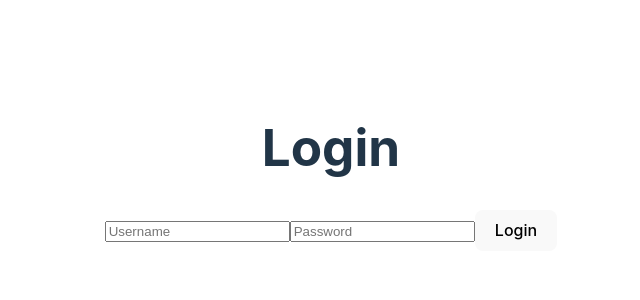
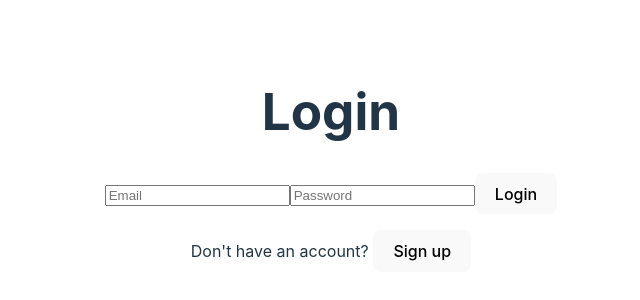
Before and after one commit to josephclaytonhansen/blog-jhd, a Vue app in the folder frontend/: page /login in a window 1280 px wide. Shown: the part 232-532 px from the top of the page, without its empty margins (309-949 px from the left). Built offline with nearby package versions, Linux system fonts and the light colour scheme.

Commit message:
buildbot: 4/26 21:19

```diff
--- a/frontend/src/components/login.vue
+++ b/frontend/src/components/login.vue
@@ -5,9 +5,14 @@ import { useToast } from "vue-toastification"
 const toast = useToast()
 import axios from 'axios'
 import { ref } from 'vue'
+import { useRouter } from 'vue-router'
+
+const router = useRouter()
 
 const username = ref('')
 const password = ref('')
+const displayName = ref('')
+const isRegistering = ref(false)
 
 const attemptLogin = () => {
     const store = userStore(pinia)
@@ -22,8 +27,8 @@ const attemptLogin = () => {
         headers: {
             'Content-Type': 'application/x-www-form-urlencoded',
             'Accept': 'application/json',
-            'Access-Control-Allow-Origin': '*'
-            }
+            },
+            withCredentials: true
         }
     let url = 'http://localhost:3720/user/login'
     try{
@@ -33,7 +38,7 @@ const attemptLogin = () => {
         if (response.data) {
             store.login(response.data)
             setTimeout(() => {
-                window.location.href = '/'
+                router.push('/')
             }, 2000)
         }
     })
@@ -45,15 +50,56 @@ const attemptLogin = () => {
 }
 }
 
+const registerUser = () => {
+    const store = userStore(pinia)
+    toast.info('Registering...')
+    let config = {
+        headers: {
+            'Content-Type': 'application/x-www-form-urlencoded',
+            'Accept': 'application/json',
+        },
+        withCredentials: true
+    }
+    let url = 'http://localhost:3720/user/create'
+    axios.post(url, {
+        email: username.value,
+        password: password.value,
+        displayName: displayName.value
+    }, config).then((response) => {
+        toast.success('Your registration was successful. Please check your email for verification.')
+        if (response.data) {
+            store.login(response.data)
+            setTimeout(() => {
+                router.push('/')
+            }, 2000)
+        }
+    }).catch((error) => {
+        toast.error(error.response.data.message || error.message || error.error || 'Error creating user')
+    })
+}
+
+const showRegister = () => {
+    isRegistering.value = true
+}
+
+const showLogin = () => {
+    isRegistering.value = false
+}
+
 </script>
 
 <template>
     <div>
         <h1>Login</h1>
-        <form @submit.prevent="attemptLogin">
-            <input type="text" v-model="username" placeholder="Username">
+        <form @submit.prevent="isRegistering ? registerUser() : attemptLogin()">
+            <input type="text" v-model="username" placeholder="Email">
             <input type="password" v-model="password" placeholder="Password">
-            <button type="submit">Login</button>
+
+            <input v-if="isRegistering" type="text" v-model="displayName" placeholder="Display Name">
+
+            <button type="submit">{{ isRegistering ? 'Sign up' : 'Login' }}</button>
+            <p v-if="!isRegistering">Don't have an account? <button @click="showRegister">Sign up</button></p>
+            <p v-if="isRegistering">Already have an account? <button @click="showLogin">Login</button></p>
         </form>
     </div>
 </template>
```
